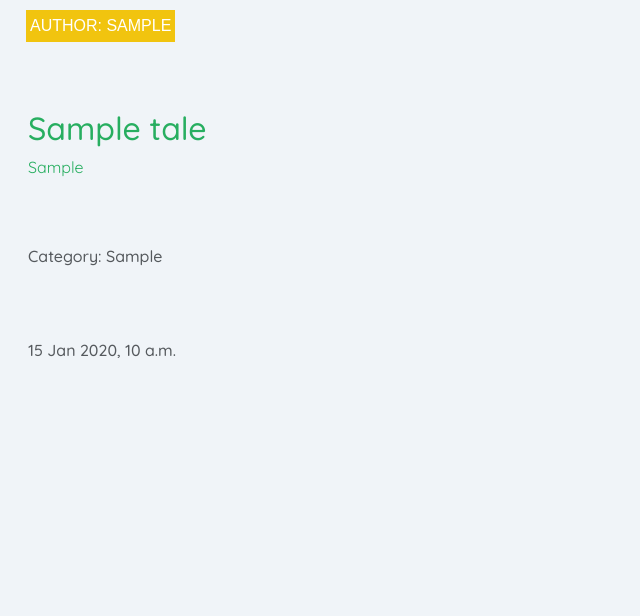
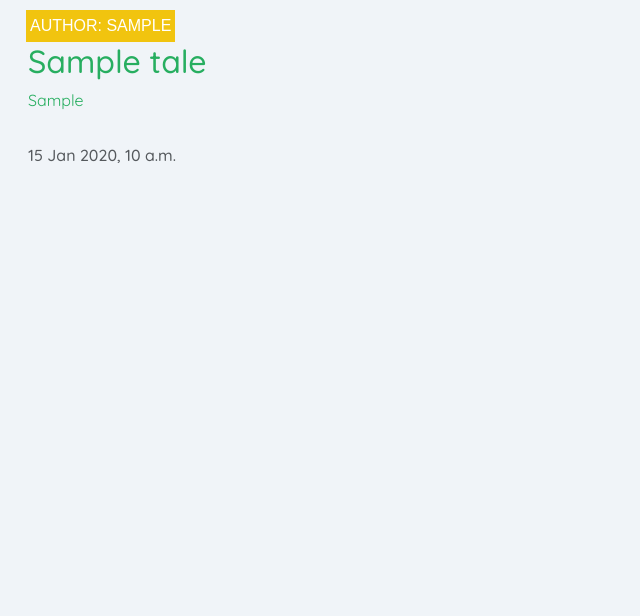
Before and after one commit to mybluewebsite/tales_from_the_land_of_nod, a Django app: page /stories/ in a window 1280 px wide. Shown: the part 88-704 px from the top of the page, without its empty margins (0-640 px from the left). Run offline with Django 5.2, Linux system fonts and the light colour scheme; tables that the repository leaves empty hold one stand-in row (values such as "Sample post"); some libraries are stand-ins or nearby versions; some web fonts are replaced.

Commit message:
amend stykling of the index.html and showcase.html,  remopved categories model

```diff
--- a/showcase/templates/showcase/showcase.html
+++ b/showcase/templates/showcase/showcase.html
@@ -24,9 +24,6 @@
   <div class="row justify-content-center">
     <div class="col-12 col-md-6 my-5">
       <h2>What do you think of this one?</h2>
-
-      <!-- add your form here. Your submit button should
-          have the classes of btn, btn-secondary -->
       <form method="post">
         {{ collaborate_form | crispy }} {% csrf_token %}
         <button class="btn btn-secondary" type="submit">Submit</button>
--- a/static/css/style.css
+++ b/static/css/style.css
@@ -34,7 +34,7 @@
     border: none;
     background-color: transparent;
     display: flex;
-    height: 350px;
+    height: 100%;
     justify-content: stretch;
     flex-direction: column;
     margin-top: 10px;
@@ -45,7 +45,14 @@
     flex-grow: 1;
     display: flex;
     flex-direction: column;
-    justify-content: space-between;
+    margin-bottom: 10px;
+}
+
+.card-created {
+    flex-grow: inherit;
+    display: flex;
+    flex-direction: column;
+    justify-content: flex-end;
 }
 
 .image-container {
@@ -155,7 +162,7 @@
 }
 
 .btn {
-    border-radius: 0;
+    border-radius: 10px;
     font-weight: 600;
     padding: 10px 20px;
     font-size: 1rem;
--- a/stories/templates/stories/index.html
+++ b/stories/templates/stories/index.html
@@ -20,8 +20,7 @@
                 <h2 class="card-title">{{ tale.title }}</h2>
                 <p class="card-text">{{ tale.blurb }}</p>
               </a>
-              <p class="card-text text-muted h6">Category: {{ tale.category }}</p>
-              <p class="card-text text-muted h6">{{ tale.created_on }}</p>
+              <p class="card-text card-created text-muted h6">{{ tale.created_on }}</p>
             </div>
           </div>
         </div>
```
Also changed, not shown: stories/models.py (+0 -1 lines).
